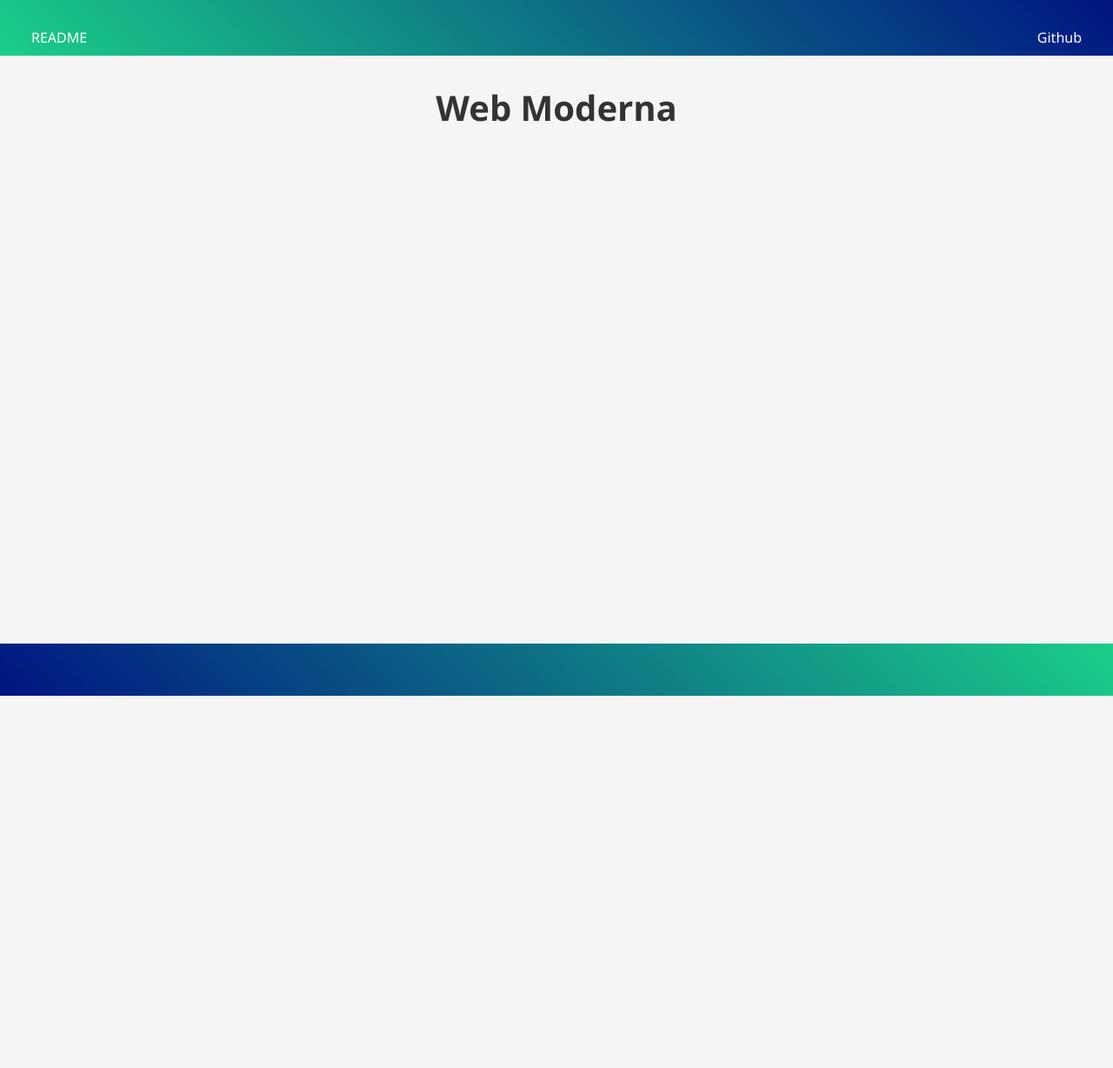
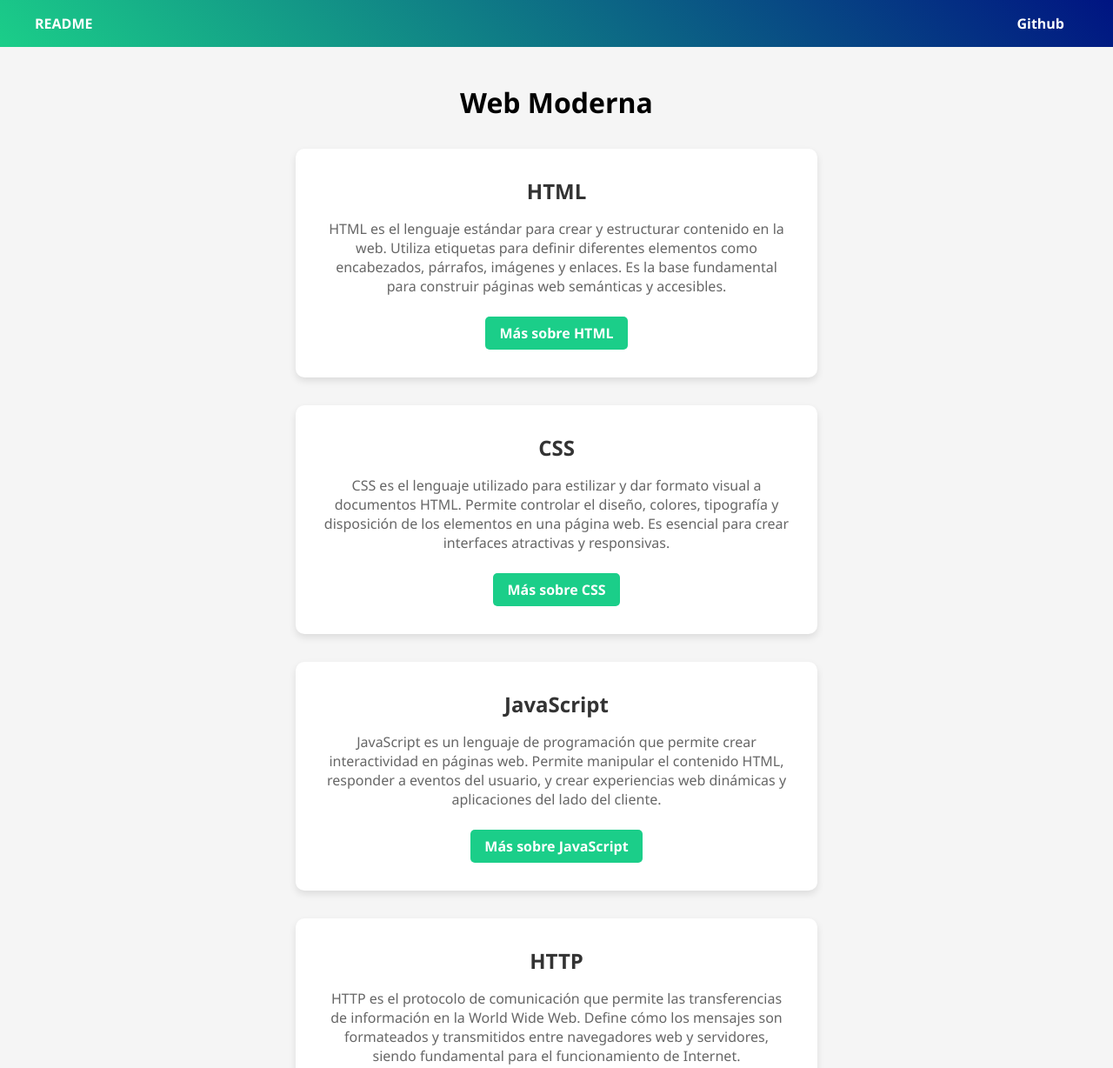
Before and after one commit to ctapullimap/WEB-MODERNA, a plain HTML site: page index.html in a window 1280 px wide. Shown: the top 1228 px of the page at 87% size. Before the commit the page ends 800 px from the top, so only its background shows below. Drawn offline with Linux system fonts and the light colour scheme.

Commit message:
se agrega contenido lab 2

```diff
--- a/index.html
+++ b/index.html
@@ -3,25 +3,92 @@
   <head>
     <meta charset="UTF-8" />
     <meta name="viewport" content="width=device-width, initial-scale=1.0" />
-    <title>Document</title>
-    <link rel="stylesheet" href="./styles.css" />
+    <title>Web Moderna</title>
+    <link rel="stylesheet" href="styles.css" />
   </head>
   <body>
     <header>
       <nav>
-        <ul>
-          <li>
-            <a href="https://github.com/ctapullimap/WEB-MODERNA/blob/main/README.md" target="_blank" >README</a>
-          </li>
-          <li>
-            <a href="https://github.com/ctapullimap" target="_blank">Github</a>
-          </li>
-        </ul>
+        <a
+          href="https://github.com/ctapullimap/WEB-MODERNA/blob/main/README.md"
+          target="_blank"
+          class="left"
+          >README</a
+        >
+        <a href="https://github.com/ctapullimap" target="_blank" class="right"
+          >Github</a
+        >
       </nav>
     </header>
     <main>
-      <h1>Web Moderna </h1>
+      <h1>Web Moderna</h1>
+
+      <!-- Sección HTML -->
+      <section>
+        <h2>HTML</h2>
+        <p>
+          HTML es el lenguaje estándar para crear y estructurar contenido en la
+          web. Utiliza etiquetas para definir diferentes elementos como
+          encabezados, párrafos, imágenes y enlaces. Es la base fundamental para
+          construir páginas web semánticas y accesibles.
+        </p>
+        <a
+          href="https://developer.mozilla.org/en-US/docs/Web/HTML"
+          target="_blank"
+          >Más sobre HTML</a
+        >
+      </section>
+
+      <!-- Sección CSS -->
+      <section>
+        <h2>CSS</h2>
+        <p>
+          CSS es el lenguaje utilizado para estilizar y dar formato visual a
+          documentos HTML. Permite controlar el diseño, colores, tipografía y
+          disposición de los elementos en una página web. Es esencial para crear
+          interfaces atractivas y responsivas.
+        </p>
+        <a
+          href="https://developer.mozilla.org/en-US/docs/Web/CSS"
+          target="_blank"
+          >Más sobre CSS</a
+        >
+      </section>
+
+      <!-- Sección JavaScript -->
+      <section>
+        <h2>JavaScript</h2>
+        <p>
+          JavaScript es un lenguaje de programación que permite crear
+          interactividad en páginas web. Permite manipular el contenido HTML,
+          responder a eventos del usuario, y crear experiencias web dinámicas y
+          aplicaciones del lado del cliente.
+        </p>
+        <a
+          href="https://developer.mozilla.org/en-US/docs/Web/JavaScript"
+          target="_blank"
+          >Más sobre JavaScript</a
+        >
+      </section>
+
+      <!-- Sección HTTP -->
+      <section>
+        <h2>HTTP</h2>
+        <p>
+          HTTP es el protocolo de comunicación que permite las transferencias de
+          información en la World Wide Web. Define cómo los mensajes son
+          formateados y transmitidos entre navegadores web y servidores, siendo
+          fundamental para el funcionamiento de Internet.
+        </p>
+        <a
+          href="https://developer.mozilla.org/en-US/docs/Web/HTTP"
+          target="_blank"
+          >Más sobre HTTP</a
+        >
+      </section>
     </main>
-    <footer></footer>
+    <footer>
+      <p>© 2024 Web Moderna</p>
+    </footer>
   </body>
 </html>
--- a/styles.css
+++ b/styles.css
@@ -10,10 +10,9 @@ body {
   font-family: "Segoe UI", system-ui, sans-serif;
   background-color: #f5f5f5;
   min-height: 100vh;
-  position: relative;
 }
 
-/* Estilos del header y navegación */
+/* Header y navegación */
 header {
   width: 100%;
   background: linear-gradient(45deg, #1bce89, #001482);
@@ -24,122 +23,106 @@ header {
 }
 
 nav {
-  padding: 2rem;
-  max-width: 1200px;
-  margin: 0 auto;
+  display: flex;
+  justify-content: space-between; /* Elementos a los extremos */
+  align-items: center; /* Centrado vertical */
+  padding: 0.5rem 1rem; /* Reducir padding general */
 }
 
-nav ul {
-  list-style: none;
-  text-align: center;
-  /* position: relative; */
-  width: 100%;
-}
-
-nav ul li {
-  display: inline-block;
-  position: absolute;
-}
-
-/* Posicionamiento de los elementos en los extremos */
-nav ul li:first-child {
-  left: 20px;
-}
-
-nav ul li:last-child {
-  right: 20px;
-}
-
-nav ul li a {
+nav a {
   color: white;
   text-decoration: none;
   font-size: 1rem;
-  padding: 0.5rem 1rem;
+  font-weight: bold;
+  padding: 0.5rem; /* Reducir espacio interno */
+  margin: 0; /* Sin margen adicional */
   border-radius: 4px;
   transition: background-color 0.3s ease;
 }
 
-nav ul li a:hover {
+/* Ajustar el primer enlace (README) */
+nav a:first-child {
+  margin-left: 1rem; /* Separar un poco de la esquina izquierda */
+}
+/* Ajustar el último enlace (Github) */
+nav a:last-child {
+  margin-right: 2rem; /* Separar un poco de la esquina derecha */
+}
+
+nav a:hover {
   background-color: rgba(255, 255, 255, 0.1);
 }
 
-/* Estilos del main */
+/* Main */
 main {
-  padding: 6rem 1rem 2rem;
-  max-width: 1200px;
-  margin: 0 auto;
-  min-height: calc(100vh - 60px);
+  display: flex;
+  flex-direction: column;
+  align-items: center;
+  padding-top: 6rem;
+  gap: 2rem;
 }
 
-h1 {
-  font-size: 2.5rem;
-  color: #333;
-  margin-bottom: 2rem;
+/* Section */
+section {
+  background: white;
+  border-radius: 10px;
+  box-shadow: 0 4px 8px rgba(0, 0, 0, 0.1);
+  padding: 2rem;
+  max-width: 600px;
   text-align: center;
+  width: 90%;
 }
 
-/* Estilos del footer */
+section h2 {
+  font-size: 1.5rem;
+  margin-bottom: 1rem;
+  color: #333;
+}
+
+section p {
+  font-size: 1rem;
+  color: #666;
+  margin-bottom: 1.5rem;
+}
+
+section a {
+  display: inline-block;
+  background: #1bce89;
+  color: white;
+  padding: 0.5rem 1rem;
+  border-radius: 5px;
+  text-decoration: none;
+  font-weight: bold;
+  transition: background-color 0.3s ease;
+}
+
+section a:hover {
+  background: #001482;
+  color: #fff;
+}
+
+/* Footer */
 footer {
   background: linear-gradient(45deg, #001482, #1bce89);
   color: white;
   padding: 1rem;
   text-align: center;
-  position: absolute;
-  bottom: 0;
   width: 100%;
-  height: 60px;
 }
 
-/* Media Queries para diseño responsive */
+/* Media Queries para pantallas pequeñas */
 @media (max-width: 600px) {
-  nav ul li {
-    position: static;
-    display: block;
-    margin: 0.5rem 0;
+  nav {
+    flex-direction: column; /* Enlace en columna en pantallas pequeñas */
+    align-items: center; /* Centrar contenido */
   }
 
-  main {
-    padding-top: 8rem;
-    background-color: #1a1a1a;
+  nav a {
+    margin: 0.5rem 0; /* Espaciado vertical */
   }
 
-  h1 {
-    font-size: 2rem;
+  nav a:first-child,
+  nav a:last-child {
+    margin: 0; /* Sin márgenes adicionales en pantallas pequeñas */
   }
 }
-
-@media (min-width: 601px) and (max-width: 1024px) {
-  main {
-    padding: 7rem 2rem 2rem;
-  }
-
-  nav ul li:first-child {
-    left: 2rem;
-  }
-
-  nav ul li:last-child {
-    right: 2rem;
-  }
-}
-
-/* Efectos hover y animaciones */
-@keyframes fadeIn {
-  from {
-    opacity: 0;
-    transform: translateY(-10px);
-  }
-  to {
-    opacity: 1;
-    transform: translateY(0);
-  }
-}
-
-h1 {
-  animation: fadeIn 0.8s ease-out;
-}
-
-/* Mejoras de accesibilidad */
-nav ul li a:focus {
-  outline: 2px solid white;
-  outline-offset: 2px;
-}
```
